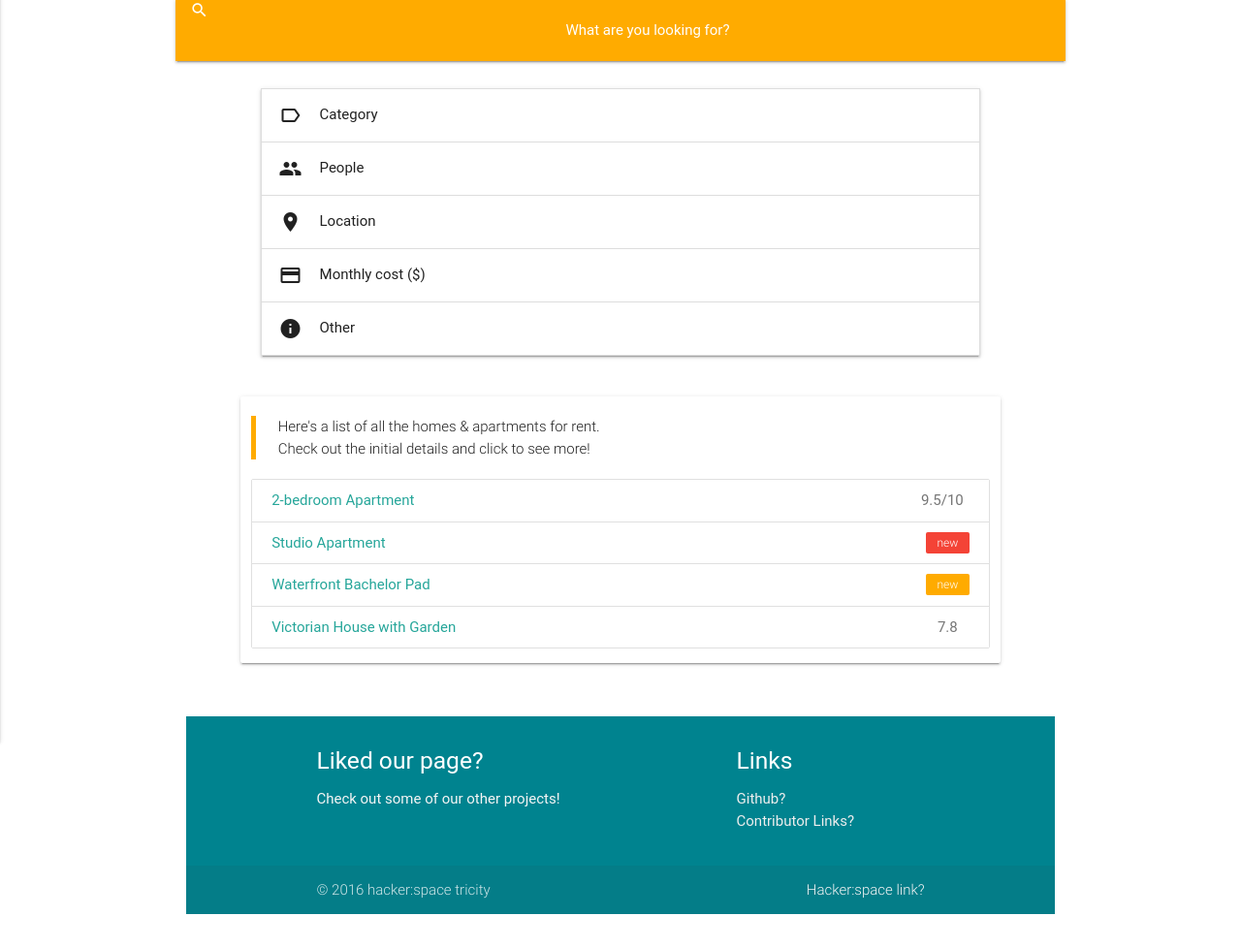
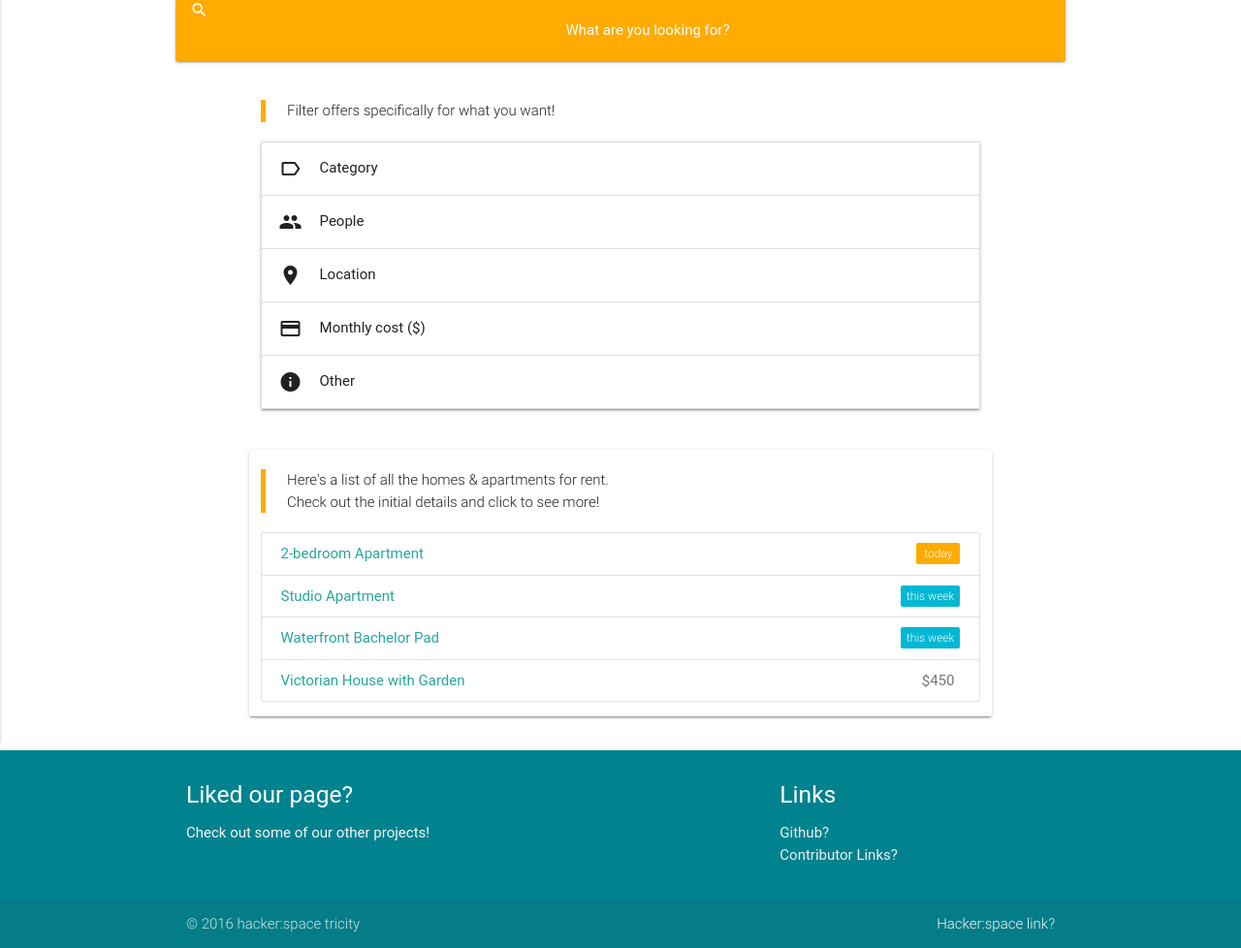
Before and after one commit to hspsh/domki, a Django app: template main/templates/home.html in a window 1280 px wide. Shown: the part 95-1073 px from the top of the page at 97% size. Before the commit the page ends 1038 px from the top, so only its background shows below. Run offline with Django 3.2, Linux system fonts and the light colour scheme; the template is opened without the code that fills it, so the values that code supplies are empty; some libraries are stand-ins or nearby versions; some web fonts are replaced.

Commit message:
Added home.html full width footer, blockqute instructions and re-positioned badges in collection

```diff
--- a/main/templates/home.html
+++ b/main/templates/home.html
@@ -3,6 +3,7 @@
     <head>
         <meta charset="UTF-8">
         <title>No Fluff Apartments</title>
+        <!--Let browser know website is optimized for mobile-->
         <meta name="viewport" content="width=device-width, initial-scale=1.0, minimum-scale=1.0">
         <!--Import Google Icon Font-->
         <link href="http://fonts.googleapis.com/icon?family=Material+Icons" rel="stylesheet">
@@ -52,6 +53,7 @@
         </ul>
 
         <!-- Main body-->
+        <main>
             <div class="container">
 
                 <!-- Search input field ver 1
@@ -86,6 +88,10 @@
                 <!-- Search categories -->
                 <div class="row">
                     <div class="col s12 m10 l10 offset-l1 offset-m1">
+                        <!-- Instruction in blockquote-->
+                        <blockquote class="flow-text" style="font-size: 1em;">
+                        Filter offers specifically for what you want!
+                        </blockquote>
                         <ul class="collapsible" data-collapsible="expandable">
                             <li>
                                 <div class="collapsible-header"><i class="material-icons">label_outline</i>Category</div>
@@ -160,9 +166,9 @@
                 </div>
 
                 <!-- Available apartments display section -->
-            <div class="row">
 
                 <!-- Apartments display ver 1
+                <div class="row">
                     <div class="col s12 m10 l10 offset-l1 offset-m1 card-panel">
                         <blockquote class="flow-text" style="font-size: 1em;">
                         Here's a list of all the homes &amp; appartments for rent. Check out the initial details or click to see more!
@@ -204,19 +210,21 @@
                 <!-- Apartments display ver 2 -->
                  <div class="row">
                     <div class="col s12 m10 l10 offset-l1 offset-m1 card-panel">
+                        <!-- Instruction in blockquote-->
                         <blockquote class="flow-text" style="font-size: 1em;">
                         Here's a list of all the homes &amp; apartments for rent.
                         <br/>Check out the initial details and click to see more!
                         </blockquote>
                         <div class="collection">
-                        <a href="#!" class="collection-item">2-bedroom Apartment<span class="badge">9.5/10</span></a>
-                        <a href="#!" class="collection-item">Studio Apartment<span class="new badge red"></span></a>
-                        <a href="#!" class="collection-item">Waterfront Bachelor Pad<span class="new badge amber accent-4"></span></a>
-                        <a href="#!" class="collection-item">Victorian House with Garden<span class="badge">7.8</span></a>
+                            <a href="#!" class="collection-item">2-bedroom Apartment<span class="new badge badge amber accent-4" data-badge-caption="today"></span></a>
+                            <a href="#!" class="collection-item">Studio Apartment<span class="new badge cyan accent-4" data-badge-caption="this week"></span></a>
+                            <a href="#!" class="collection-item">Waterfront Bachelor Pad<span class="new badge cyan accent-4" data-badge-caption="this week"></span></a>
+                            <a href="#!" class="collection-item">Victorian House with Garden<span class="badge" data-badge-caption="">$450</span></a>
                         </div>
                     </div>
                 </div>
-        </div>
+
+        </main>
 
         <!-- Footer -->
         <footer class="page-footer cyan darken-3">
@@ -231,6 +239,7 @@
                         <ul>
                             <li><a class="grey-text text-lighten-3" href="#!">Github?</a></li>
                             <li><a class="grey-text text-lighten-3" href="#!">Contributor Links?</a></li>
+                        </ul>
                     </div>
                 </div>
             </div>
```
Lines whose indentation alone changed are shown as unchanged.
